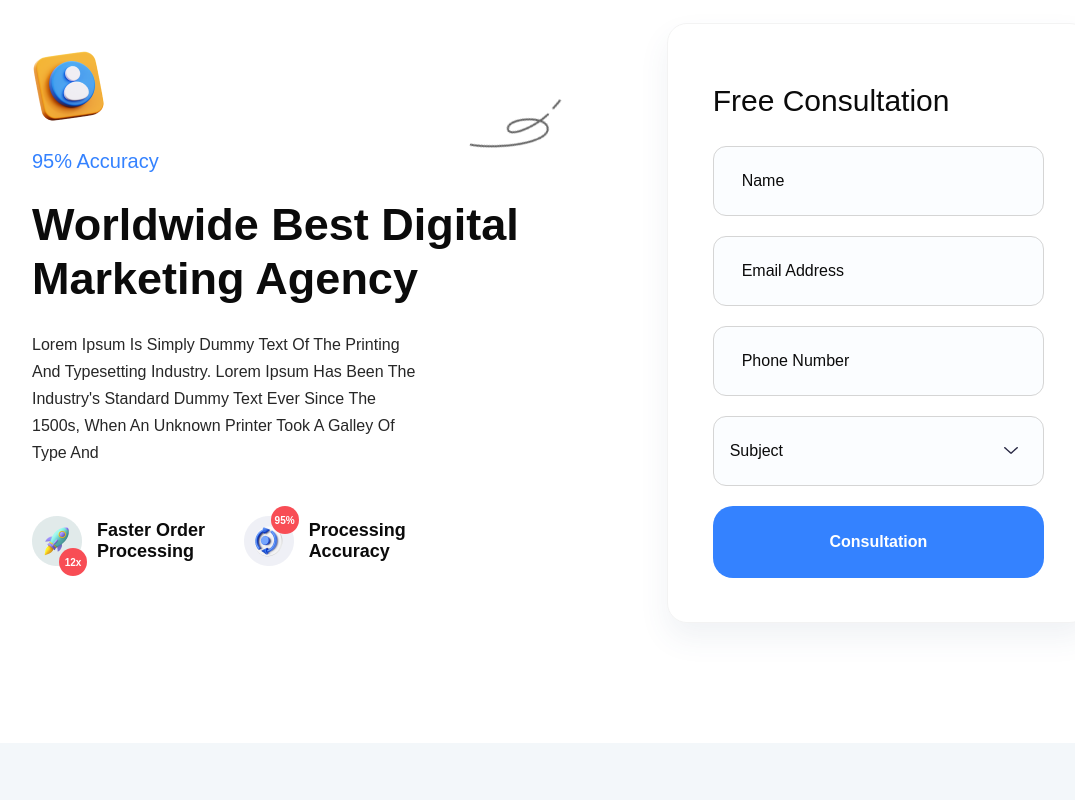
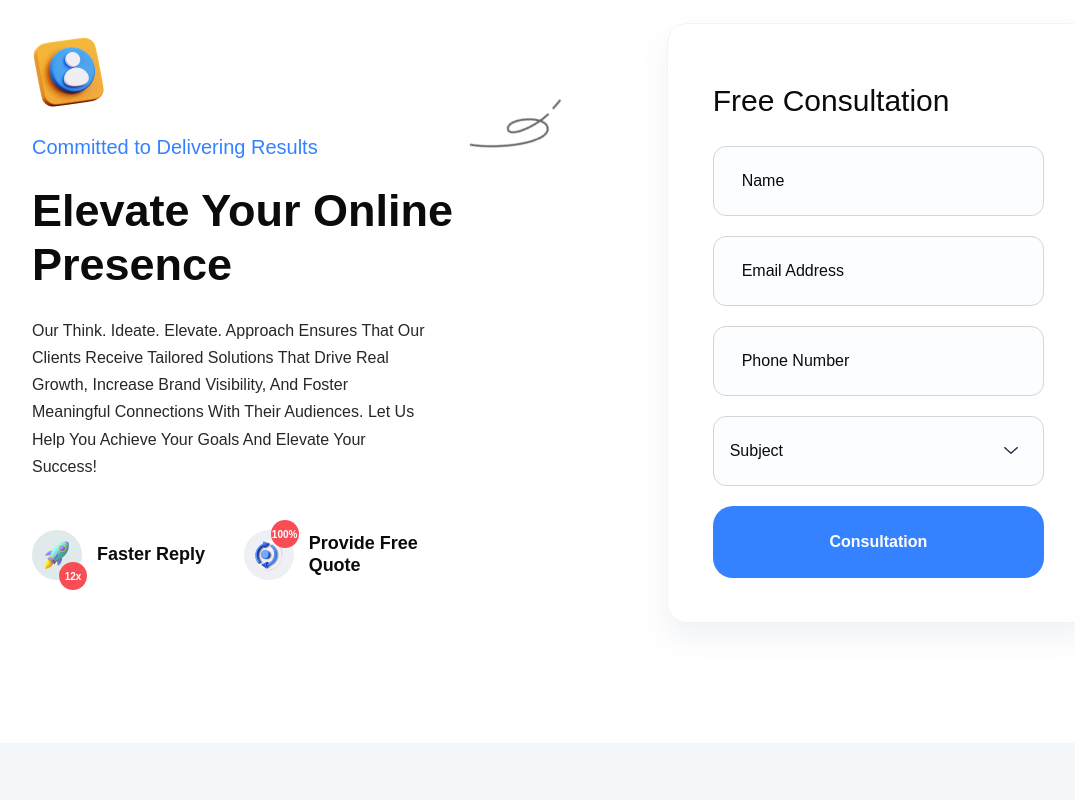
Before and after one commit to muddassirh/portfolio, a React (Create React App) app: page / in a window 1280 px wide. Shown: the part 5260-6060 px from the top of the page, without its empty margins (79-1154 px from the left). Built offline with nearby package versions, Linux system fonts and the light colour scheme; a web font is replaced by a local one.

Commit message:
Testimonials update

```diff
--- a/src/components/Consultation1.jsx
+++ b/src/components/Consultation1.jsx
@@ -15,10 +15,10 @@ export default function Consultation1() {
                             <div className="consultation-content">
                                 <div className="section-title mb-25">
                                     <img src={ConsultIcon1} alt="" />
-                                    <span className="sub-title">95% Accuracy</span>
-                                    <h2 className="title">Worldwide Best Digital Marketing Agency</h2>
+                                    <span className="sub-title">Committed to Delivering Results</span>
+                                    <h2 className="title">Elevate Your Online Presence</h2>
                                 </div>
-                                <p>Lorem Ipsum is simply dummy text of the printing and typesetting industry. Lorem Ipsum has been the industry's standard dummy text ever since the 1500s, when an unknown printer took a galley of type and</p>
+                                <p>Our Think. Ideate. Elevate. approach ensures that our clients receive tailored solutions that drive real growth, increase brand visibility, and foster meaningful connections with their audiences. Let us help you achieve your goals and elevate your success!</p>
                                 <div className="consultation-list">
                                     <ul className="list-wrap">
                                         <li>
@@ -27,16 +27,16 @@ export default function Consultation1() {
                                                 <span>12x</span>
                                             </div>
                                             <div className="content">
-                                                <h6 className="title">Faster Order Processing</h6>
+                                                <h6 className="title">Faster Reply</h6>
                                             </div>
                                         </li>
                                         <li>
                                             <div className="icon">
                                                 <img src={ConsultIcon3} alt="" />
-                                                <span>95%</span>
+                                                <span>100%</span>
                                             </div>
                                             <div className="content">
-                                                <h6 className="title">Processing Accuracy</h6>
+                                                <h6 className="title">Provide Free Quote</h6>
                                             </div>
                                         </li>
                                     </ul>
--- a/src/components/Layout/Footer1.js
+++ b/src/components/Layout/Footer1.js
@@ -22,6 +22,23 @@ const Footer1 = () => {
                                     <div className='footer-us'>
                                     At Genxsmedia Solutions, we've spent over 15 years perfecting our craft, providing innovative and results-driven creative design, frontend development, branding, and AI solutions to businesses seeking to elevate their online presence and drive growth.
                                     </div>
+                                </div>
+                            </div>
+                            <div className="col-lg-2 col-sm-6">
+                                <div className="footer-widget">
+                                    <h4 className="fw-title">Navigate</h4>
+                                    <div className="fw-link">
+                                        <ul className="list-wrap">
+                                            <li><Link to="/about-us">About</Link></li>
+                                            <li><Link to="/contact">Services</Link></li>
+                                            <li><Link to="/contact">Contact</Link></li>
+                                        </ul>
+                                    </div>
+                                </div>
+                            </div>
+                            <div className="col-lg-2 col-sm-6">
+                                <div className="footer-widget">
+                                    <h4 className="fw-title">We Are Social</h4>
                                     <div className="footer-social">
                                         <ul className="list-wrap">
                                             <li><Link to="/#"><i className="fab fa-facebook-f" /></Link></li>
@@ -33,23 +50,11 @@ const Footer1 = () => {
                             </div>
                             <div className="col-lg-4 col-sm-6">
                                 <div className="footer-widget">
-                                    <h4 className="fw-title">Navigate</h4>
-                                    <div className="fw-link">
-                                        <ul className="list-wrap">
-                                            <li><Link to="/about-us">About</Link></li>
-                                            <li><Link to="/contact">Services</Link></li>
-                                            <li><Link to="/contact">Contact</Link></li>
-                                        </ul>
-                                    </div>
-                                </div>
-                            </div>
-                            <div className="col-lg-4 col-sm-6">
-                                <div className="footer-widget">
                                     <h4 className="fw-title">You Can Reach Us</h4>
                                     <div className="footer-about">
                                         <ul className="list-wrap">
                                             <li><img src={phoneIcon} alt="Phone Icon" /><Link to="tel:0123456789">8 (495) 989—20—11</Link></li>
-                                            <li><img src={mailIcon} alt="Mail Icon" /><Link to="mailto:company@gmail.com">company@gmail.com</Link></li>
+                                            <li><img src={mailIcon} alt="Mail Icon" /><Link to="mailto:marketing@genxsmedia.com">marketing@genxsmedia.com</Link></li>
                                             <li><img src={locationIcon} alt="Location Icon" /><span>Ranelagh Place, Liverpool, L3 5UL, England</span></li>
                                         </ul>
                                     </div>
--- a/src/components/Testimonial1.jsx
+++ b/src/components/Testimonial1.jsx
@@ -68,15 +68,15 @@ export default function Testimonial1() {
                             <SwiperSlide>
                                 <div className="testimonial-item">
                                     <div className="testimonial-content">
-                                        <p>Lorem Ipsum is simply dummy text of the printing and typesetting industry. Lorem Ipsum has been the industry's standard dummy text ever since the 1500s, when an unknown printer took a galley of type and “</p>
+                                        <p>Fundikonde“</p>
                                     </div>
                                     <div className="testimonial-info">
                                         <div className="thumb">
                                             <img src={TestAvatar1} alt="" />
                                         </div>
                                         <div className="content">
-                                            <h4 className="title">Davis Levin</h4>
-                                            <p>CEO Kawasaki Inc.</p>
+                                            <h4 className="title">Charles K</h4>
+                                            <p>CEO Quaint Energy.</p>
                                         </div>
                                     </div>
                                 </div>
```
